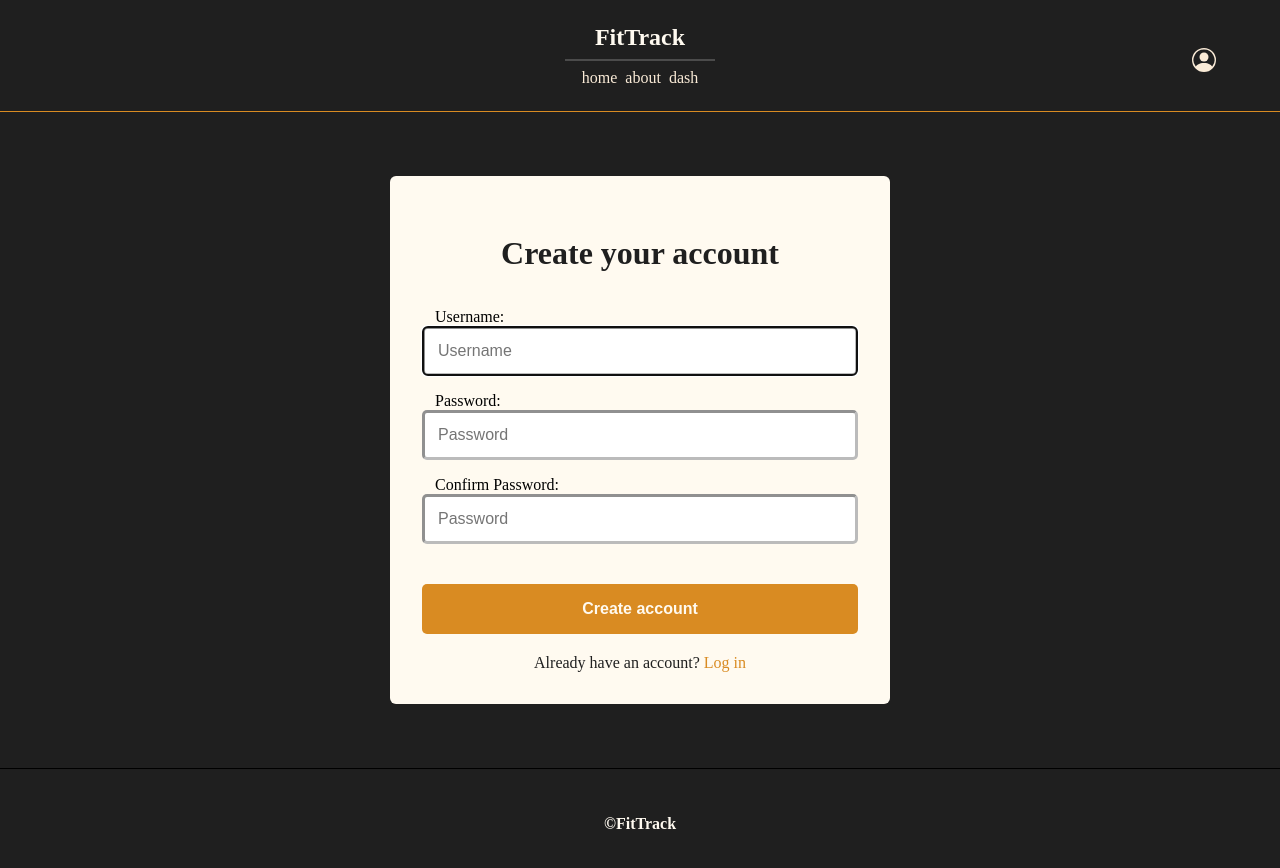
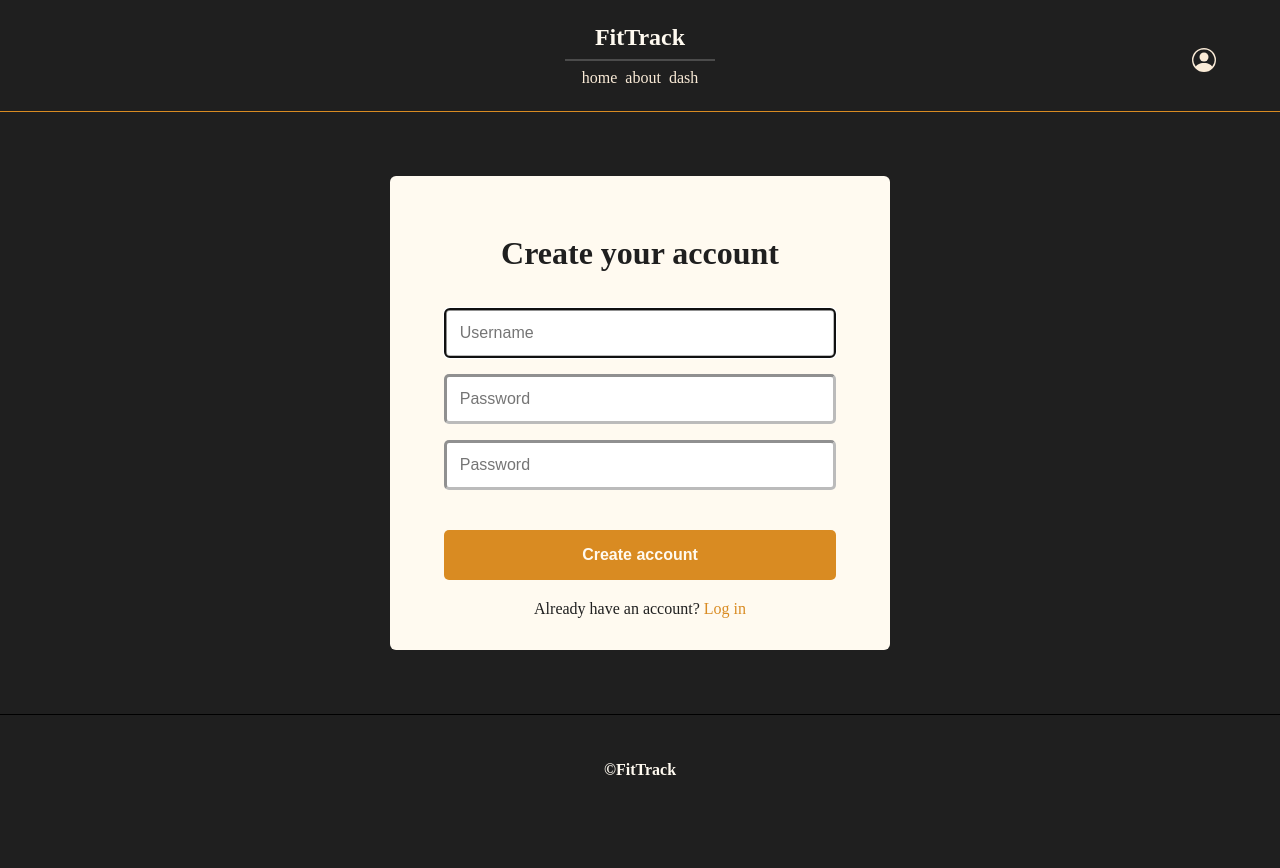
Before and after one commit to DarrylAdigwu/fittrack_app, a React app in the folder client/: page /register in a window 1280 px wide. Shown: the top 868 px of the page. After the commit the page ends 826 px from the top, so only its background shows below. Built offline with nearby package versions, Linux system fonts and the light colour scheme; the HTML template or start-up script is replaced by a standard one; a web font is replaced by a local one.

Commit message:
changed login and registration forms

```diff
--- a/client/src/assets/css/account.css
+++ b/client/src/assets/css/account.css
@@ -16,7 +16,7 @@ section.login-main {
   max-width: 500px;
   padding: 2rem;
   border-radius: 6px;
-  background-color: #fffaf0;
+  background-color: #FFFAF0;
 }
 
 section.reg-main h1,
@@ -32,6 +32,7 @@ Form.register-form,
 Form.login-form {
   display: flex;
   flex-wrap: wrap;
+  justify-content: center;
   margin-block: .25rem;
 }
 
@@ -43,7 +44,7 @@ Form.login-form > label {
 
 Form.register-form > input,
 Form.login-form > input {
-  width: 100%;
+  width: 90%;
   height: 50px;
   padding: 9px 13px;
   border-radius: 5px;
@@ -52,14 +53,14 @@ Form.login-form > input {
 }
 
 .invalid {
-  color: #c05b5b;
+  color: #C05B5B;
 }
 
 Form.register-form > span.invalid,
 Form.login-form > span.invalid {
   width: 100%;
   padding: 0 13px;
-  color: #c05b5b;
+  color: #C05B5B;
   margin-block: .5rem;
   font-size: .875rem;
 }
@@ -68,7 +69,7 @@ Form.register-form > button,
 Form.login-form > button {
   margin-top: 1.5rem;
   margin-bottom: 1rem;
-  width: 100%;
+  width: 90%;
   height: 50px;
   background-color: #D98B22;
   color: #fffaf0;
--- a/client/src/pages/Register.jsx
+++ b/client/src/pages/Register.jsx
@@ -44,15 +44,15 @@ export default function Register () {
           <label htmlFor="lastName">Last Name:</label>
           <input name="lastName" type="text" id="lastName" placeholder="Last Name" autoComplete="on"/>
           */}
-          <label htmlFor="username">Username:</label>
+          <label htmlFor="username"/>
           <input name="username" type="text" id="username" placeholder="Username" autoComplete="on" autoFocus  />
           {actionData && actionKey == "invalidUsername" || actionKey == "invalidChar" ? <span className="invalid">{actionData[actionKey]}</span> : null}
 
-          <label htmlFor="reg-password">Password:</label>
+          <label htmlFor="reg-password"/>
           <input name="password" type="password" id="reg-password" placeholder="Password" autoComplete="off" />
           {actionData && actionKey == "invalidPassword" ? <span className="invalid">{actionData[actionKey]}</span> : null}
 
-          <label htmlFor="confirm-password">Confirm Password:</label>
+          <label htmlFor="confirm-password"/>
           <input name="confirm-password" type="password" id="confirm-password" placeholder="Password" autoComplete="off" />
           {actionData && actionKey == "invalidConfirmPass" ? <span className="invalid">{actionData[actionKey]}</span> : null}
 
```
